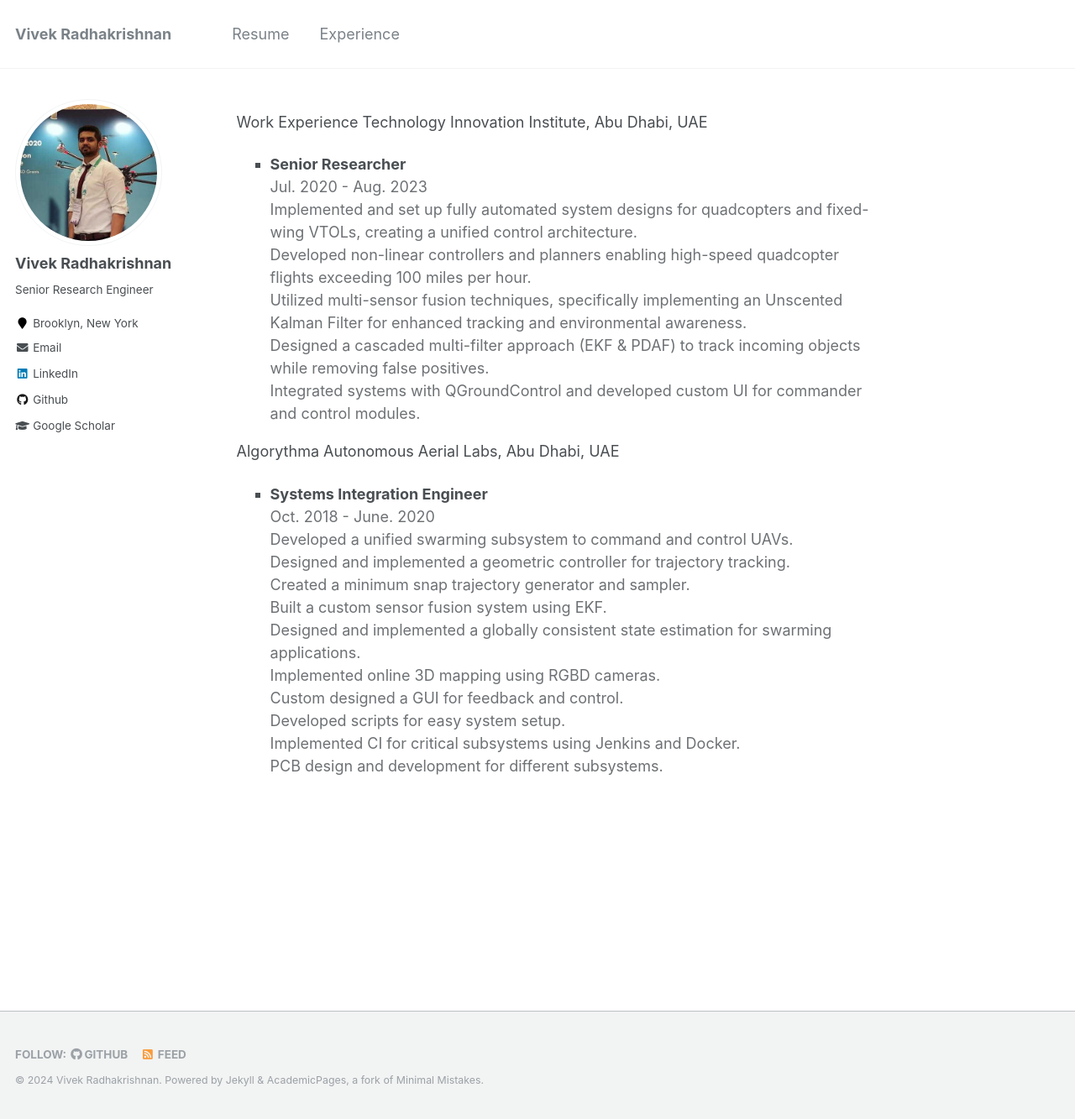
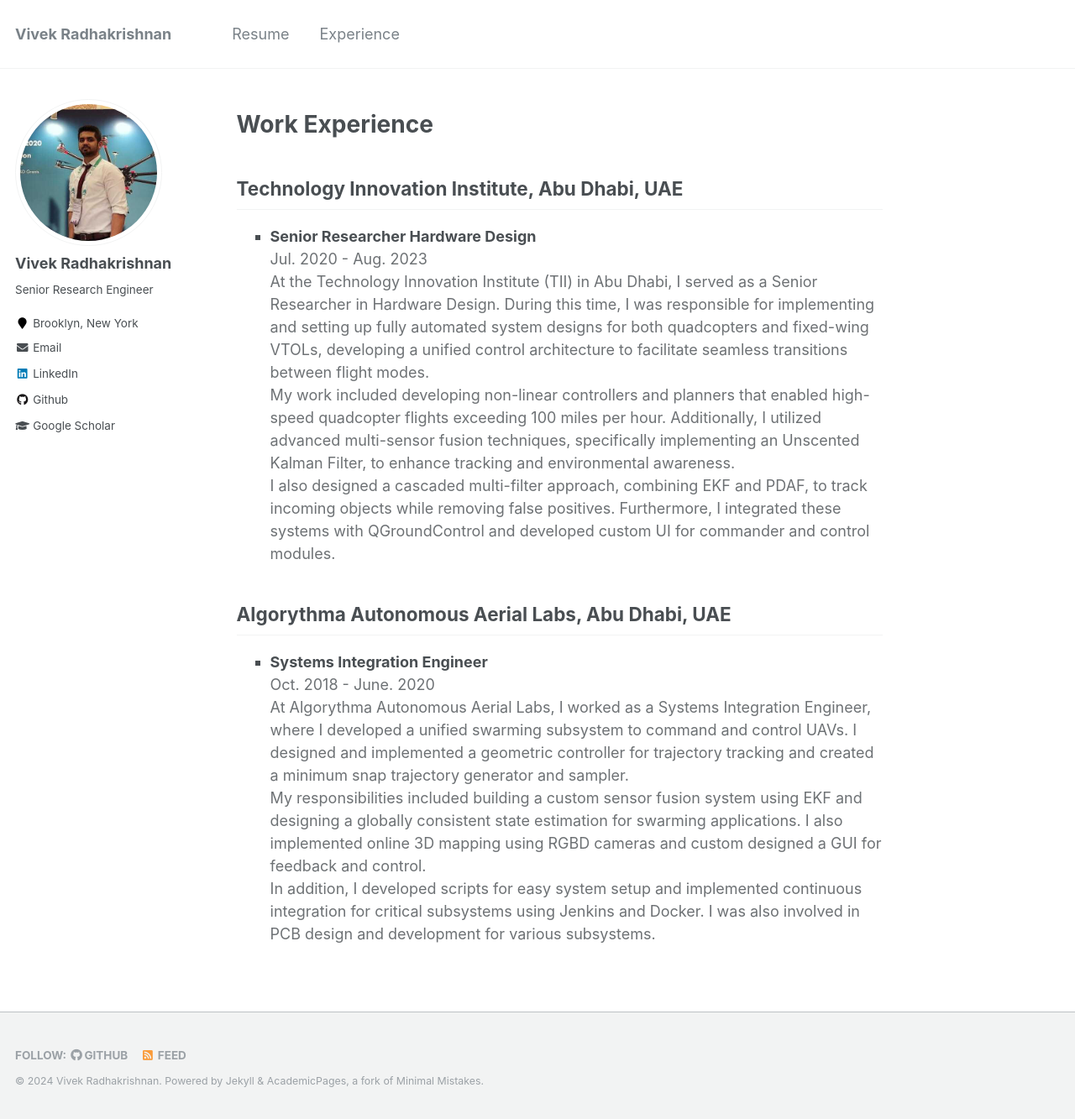
Before and after one commit to vivekrk44/vivekrk44.github.io, a Jekyll site: the page built from _pages/experience.md, in a window 1280 px wide and 1333 px high. Shown: the whole window at 84% size. Built offline with Jekyll 4.4.1, drawn with Linux system fonts in a browser that asks for light colours.

Commit message:
fix experience

```diff
--- a/_pages/experience.md
+++ b/_pages/experience.md
@@ -6,7 +6,6 @@ author_profile: true
 redirect_from:
   - /experience
 ---
-
 
 <head>
 <style>
@@ -23,63 +22,45 @@ div.description {
 }
 </style>
 </head>
-Work Experience
-Technology Innovation Institute, Abu Dhabi, UAE
+
+# Work Experience
+
+## Technology Innovation Institute, Abu Dhabi, UAE
+
 <ul style="list-style-type:square">
+
 <li>
-<div class="title">Senior Researcher</div>
+<div class="title">Senior Researcher Hardware Design</div>
 <div class="description">Jul. 2020 - Aug. 2023</div>
 <div class="description">
-Implemented and set up fully automated system designs for quadcopters and fixed-wing VTOLs, creating a unified control architecture.
+At the Technology Innovation Institute (TII) in Abu Dhabi, I served as a Senior Researcher in Hardware Design. During this time, I was responsible for implementing and setting up fully automated system designs for both quadcopters and fixed-wing VTOLs, developing a unified control architecture to facilitate seamless transitions between flight modes.
 </div>
 <div class="description">
-Developed non-linear controllers and planners enabling high-speed quadcopter flights exceeding 100 miles per hour.
+My work included developing non-linear controllers and planners that enabled high-speed quadcopter flights exceeding 100 miles per hour. Additionally, I utilized advanced multi-sensor fusion techniques, specifically implementing an Unscented Kalman Filter, to enhance tracking and environmental awareness.
 </div>
 <div class="description">
-Utilized multi-sensor fusion techniques, specifically implementing an Unscented Kalman Filter for enhanced tracking and environmental awareness.
-</div>
-<div class="description">
-Designed a cascaded multi-filter approach (EKF & PDAF) to track incoming objects while removing false positives.
-</div>
-<div class="description">
-Integrated systems with QGroundControl and developed custom UI for commander and control modules.
+I also designed a cascaded multi-filter approach, combining EKF and PDAF, to track incoming objects while removing false positives. Furthermore, I integrated these systems with QGroundControl and developed custom UI for commander and control modules.
 </div>
 </li>
+
 </ul>
-Algorythma Autonomous Aerial Labs, Abu Dhabi, UAE
+
+## Algorythma Autonomous Aerial Labs, Abu Dhabi, UAE
+
 <ul style="list-style-type:square">
+
 <li>
 <div class="title">Systems Integration Engineer</div>
 <div class="description">Oct. 2018 - June. 2020</div>
 <div class="description">
-Developed a unified swarming subsystem to command and control UAVs.
+At Algorythma Autonomous Aerial Labs, I worked as a Systems Integration Engineer, where I developed a unified swarming subsystem to command and control UAVs. I designed and implemented a geometric controller for trajectory tracking and created a minimum snap trajectory generator and sampler.
 </div>
 <div class="description">
-Designed and implemented a geometric controller for trajectory tracking.
+My responsibilities included building a custom sensor fusion system using EKF and designing a globally consistent state estimation for swarming applications. I also implemented online 3D mapping using RGBD cameras and custom designed a GUI for feedback and control.
 </div>
 <div class="description">
-Created a minimum snap trajectory generator and sampler.
-</div>
-<div class="description">
-Built a custom sensor fusion system using EKF.
-</div>
-<div class="description">
-Designed and implemented a globally consistent state estimation for swarming applications.
-</div>
-<div class="description">
-Implemented online 3D mapping using RGBD cameras.
-</div>
-<div class="description">
-Custom designed a GUI for feedback and control.
-</div>
-<div class="description">
-Developed scripts for easy system setup.
-</div>
-<div class="description">
-Implemented CI for critical subsystems using Jenkins and Docker.
-</div>
-<div class="description">
-PCB design and development for different subsystems.
+In addition, I developed scripts for easy system setup and implemented continuous integration for critical subsystems using Jenkins and Docker. I was also involved in PCB design and development for various subsystems.
 </div>
 </li>
+
 </ul>
```
